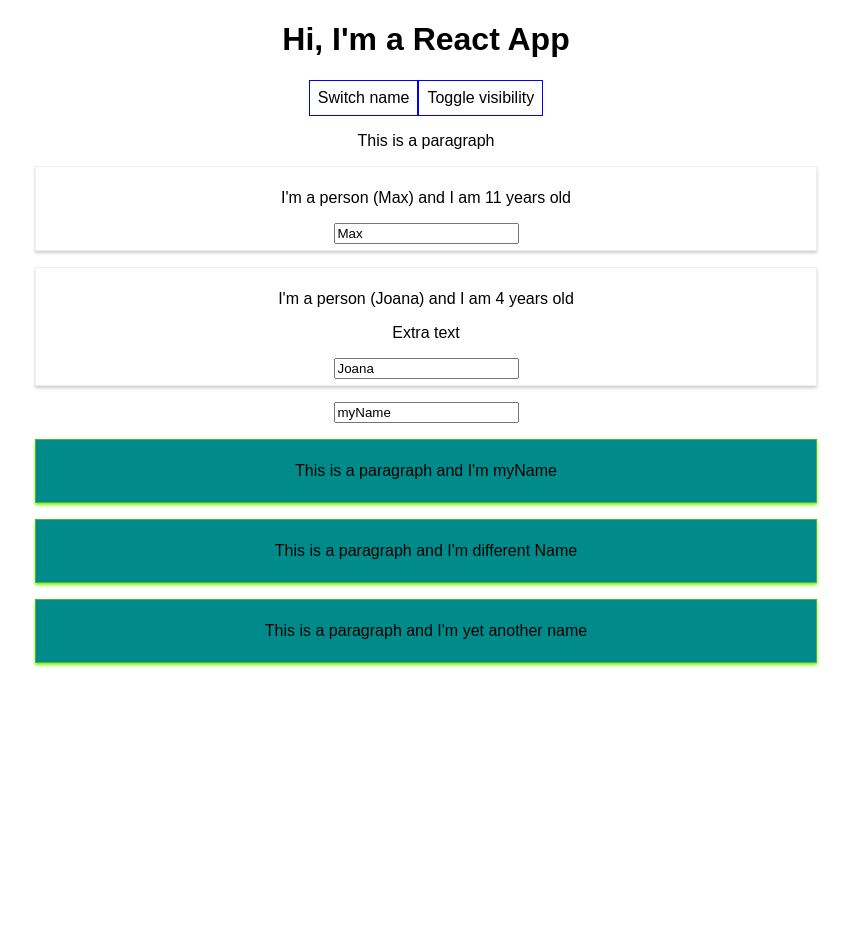
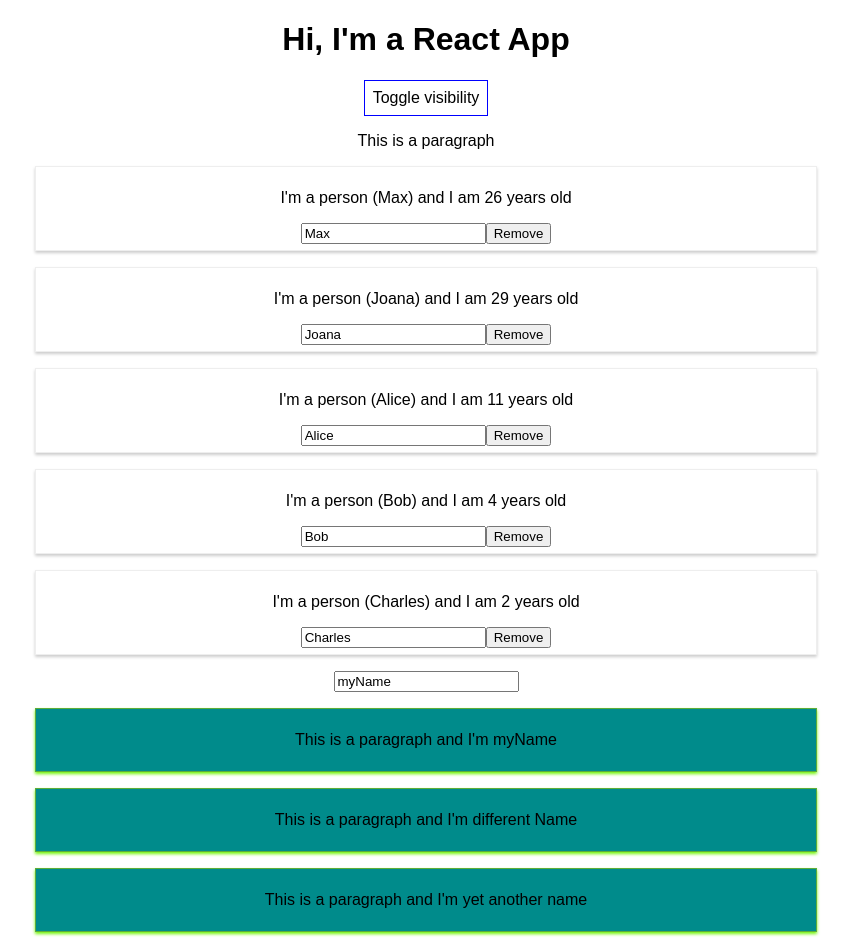
Before and after one commit to AlessandraFrancez/tcc-front, a React (Create React App) app: page / in a window 1280 px wide. Both pictures are taken after a click on the button "Toggle visibility". Shown: the whole page, without its empty margins (214-1065 px from the left). Before the commit the page ends 800 px from the top, so only its background shows below. Built offline with nearby package versions, Linux system fonts and the light colour scheme.

Commit message:
Added dynamic name change

```diff
--- a/src/App.js
+++ b/src/App.js
@@ -3,37 +3,22 @@ import './App.css';
 import Person from './Person/Person'
 import UserOutput from './UserOutput/UserOutput'
 import UserInput from './UserInput/UserInput'
+import person from './Person/Person';
 
 const app = props => {
   const [ peopleSt, setPeople] = useState({
     people:[
-      {name: 'Max'},
-      {name: 'Joana'},
-      {name: 'Alice'},
-      {name: 'Bob'},
-      {name: 'Charles'}
+      {id: 1, name: 'Max'},
+      {id: 2, name: 'Joana'},
+      {id: 3, name: 'Alice'},
+      {id: 4, name: 'Bob'},
+      {id: 5, name: 'Charles'}
     ]
   })
 
   const [userName, setUserName] = useState('myName')
 
   const [showPerson, setShowPerson] = useState(false);
-
-  const switchNameHandler = (newName) => {
-    setPeople({
-      people:[
-        {name: newName},
-        {name: 'Andrea'}
-      ] })
-  }
-
-  const nameChangeHandler = (event) => {
-    setPeople({
-      people:[
-        {name: 'Max'},
-        {name: event.target.value}
-      ] })
-  }
 
   const style = {
     backgroundColor: 'white',
@@ -53,25 +38,59 @@ const app = props => {
 
   let persons = null;
   if (showPerson) {
-    persons = (<div >
+    persons = (
+    <div>
       <UserInput change={changeUserNameHandler} name={userName}/>
       <UserOutput userName={userName}/>
       <UserOutput userName='different Name'/>
       <UserOutput userName='yet another name'/>
     </div>)
   }
+
+  const nameChangeHandler = (event, id) => {
+    let people = peopleSt.people
+    const index = people.findIndex(p => {
+      return p.id === id
+    });
+    const person = {...peopleSt.people[index]}
+    person.name = event.target.value;
+
+    people[index] = person;
+    setPeople({people});
+  }
+
+  const deletePersonHandler = (index) => {
+    let people = [...peopleSt.people]
+    people.splice(index,1)
+    setPeople({people})
+  }
+
+  let listPeople = null
+  if (showPerson){
+    listPeople =
+    <div>
+      {peopleSt.people.map((person, index) => {
+        return (<div>
+        <Person
+          key={person.id}
+          name={person.name}
+          click={() => {deletePersonHandler(index)}}
+          change={(event) => nameChangeHandler(event, person.id)}
+        />
+        </div>)
+      })
+      }
+    </div>
+  }
+
   return (
     <div className="App">
       <h1>Hi, I'm a React App</h1>
-      <button style={style} onClick={switchNameHandler.bind(this, 'Maxi')}>Switch name</button>
       <button style={style} onClick={toggleHandler}>Toggle visibility</button>
       <p>This is a paragraph</p>
-      <Person name={peopleSt.people[0].name} click={switchNameHandler.bind(this,'Not Max')} nameChange={nameChangeHandler}/>
-      <Person name={peopleSt.people[1].name} nameChange={nameChangeHandler}>Extra text</Person>
+      {listPeople}
       {persons}
-      <div></div>
     </div>
-    // React.createElement('div', {className: 'App'}, React.createElement('h1', null, 'Does this work now?'))
   );
 }
 
--- a/src/Person/Person.js
+++ b/src/Person/Person.js
@@ -5,9 +5,10 @@ import './Person.css'
 const person = (props) => {
     return (
         <div className="Person">
-            <p onClick={props.click}>I'm a person ({props.name}) and I am {Math.floor(Math.random() * 30)} years old</p>
+            <p>I'm a person ({props.name}) and I am {Math.floor(Math.random() * 30)} years old</p>
             <p>{props.children}</p>
-            <input type="text"onChange={props.nameChange} value={props.name}/>
+            <input type="text" onChange={props.change} value={props.name}/>
+            <button onClick={props.click}>Remove</button>
         </div>
     )
 }
```
